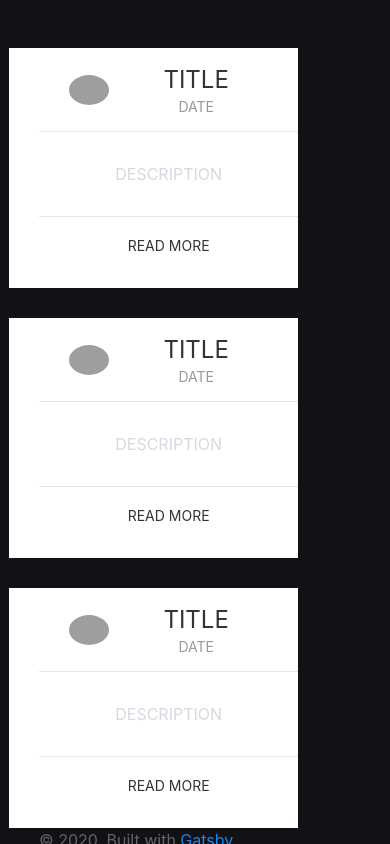
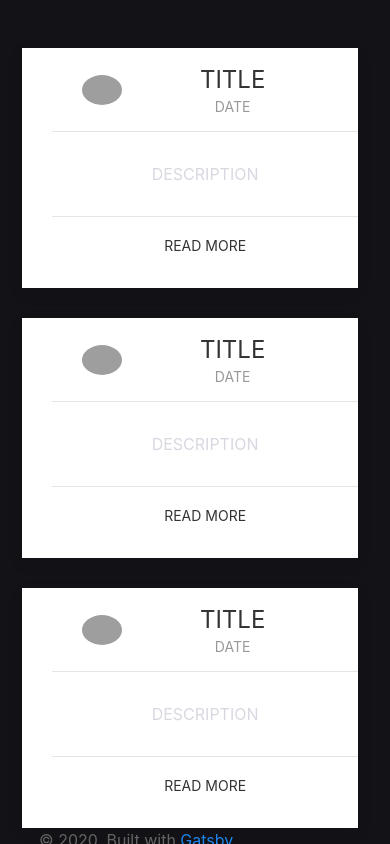
Before and after one commit to ivan-drr/green-error, a Gatsby site: page / in a window 390 px wide. Built offline with nearby package versions, Linux system fonts and the light colour scheme; Gatsby itself is replaced by a stand-in of ours; grey boxes are pictures that could not be loaded.

Commit message:
responsive articles

```diff
--- a/src/styles/container.css
+++ b/src/styles/container.css
@@ -2,6 +2,11 @@
   left: 50%;
   margin-left: 26%;
   width: 100vh;
+}
+
+#article {
+  margin-right: 0.1rem;
+  width: 100%;
 }
 
 @media (max-width: 765px) {
@@ -10,17 +15,19 @@
     width: 31rem;
   }
   #article {
-    width: 55% !important;
+    width: 64% !important;
     height: 15rem;
+    margin-left: 0.8rem;
   }
 }
-
+@media (max-width: 885px) {
+  #article {
+    width: 80%;
+  }
+}
 @media (max-width: 965px) {
   .container {
     margin-left: 20%;
-  }
-  #article {
-    width: 90%;
   }
 }
 @media (max-width: 1256px) {
```
